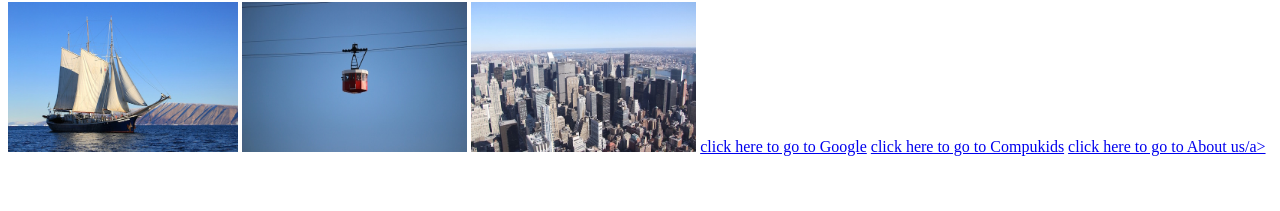
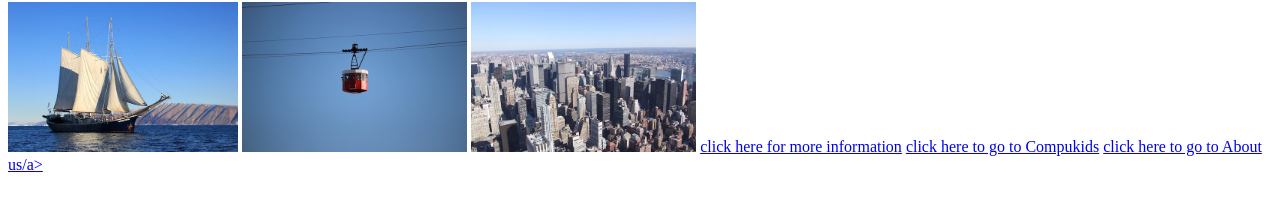
Before and after one commit to Thato6541/Thato--store, a plain HTML site: page index.html in a window 1280 px wide. Shown: the part 373-584 px from the top of the page. Drawn offline with Linux system fonts and the light colour scheme.

Commit message:
Update index.html

```diff
--- a/index.html
+++ b/index.html
@@ -16,7 +16,7 @@
         <img src="images/cablecar.jpg"height="150" />
         <img src="images/city.jpg" height="150" />
 
-        <a href="http://www.google.com">click here to go to Google</a>
+        <a href="http://www.google.com">click here for more information</a>
         <a href="https://compukids.org/">click here to go to Compukids</a>
         <a href="about.html">click here to go to About us/a>
       </body>
```
